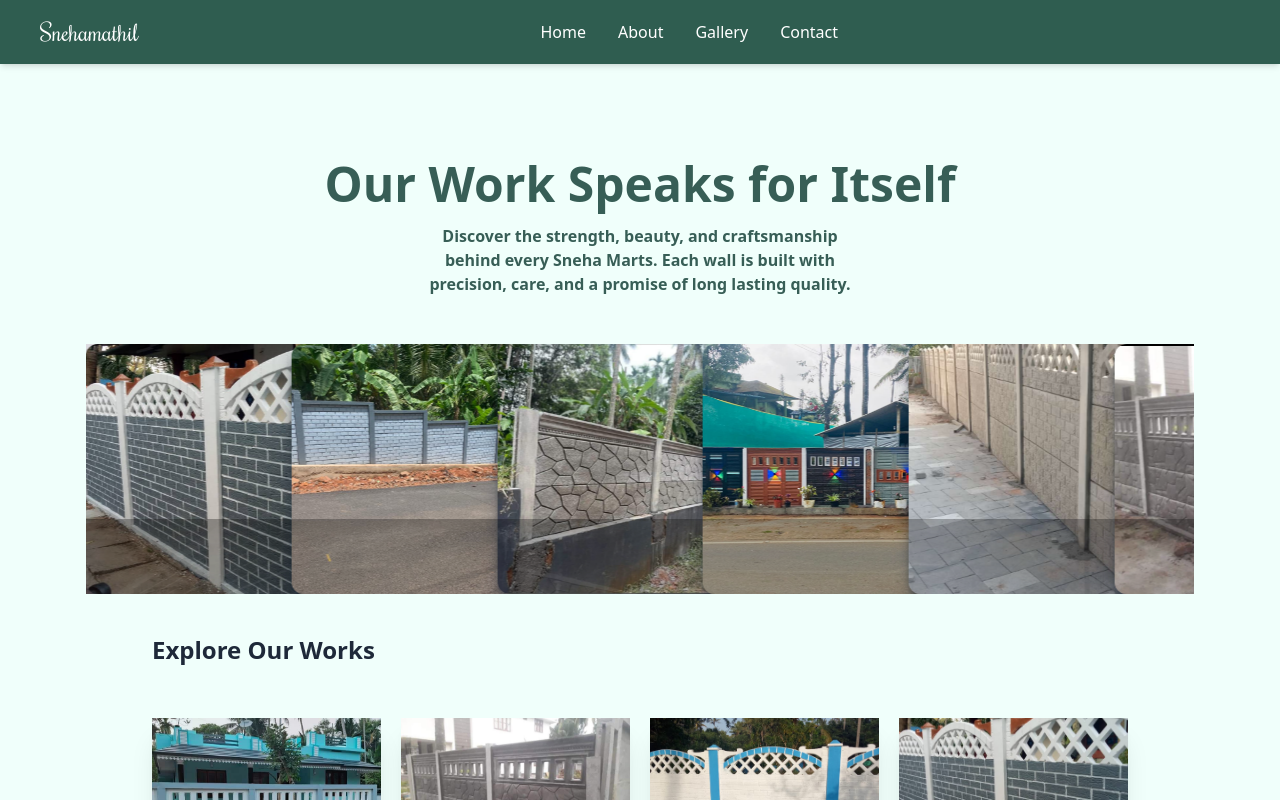
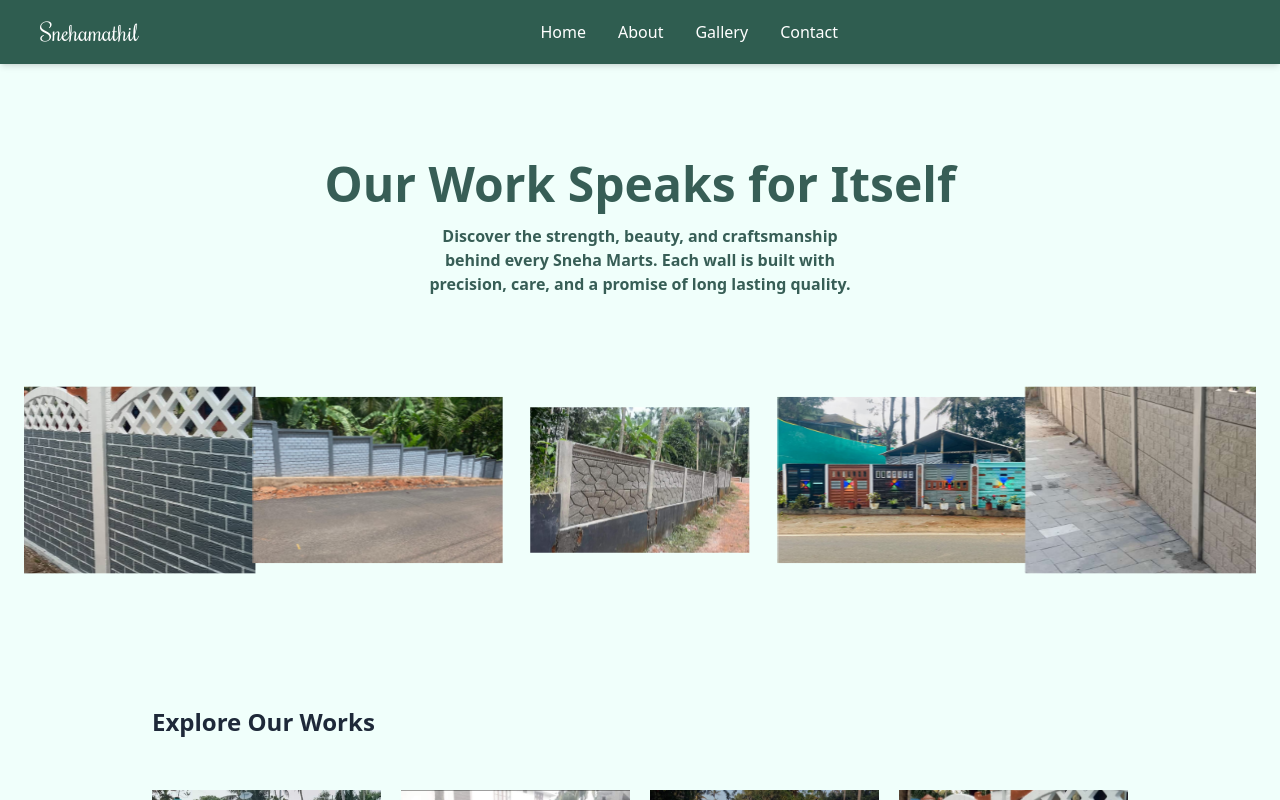
Before and after one commit to shaheem728/Snehamathil, a React (Vite) app in the folder client/: page /gallery in a window 1280 px wide. Shown: the top 800 px of the page. Built offline with nearby package versions, Linux system fonts and the light colour scheme.

Commit message:
Updated PanoramaSlider component and replaced PanoramaSwiper in Gallery page

```diff
--- a/client/src/components/PanoramaSlider.jsx
+++ b/client/src/components/PanoramaSlider.jsx
@@ -24,19 +24,19 @@ const PanoramaSlider = () => {
             breakpoints={{
               640: {
                 slidesPerView: 1.5,
-                spaceBetween: 0,
+                spaceBetween: -70,
               },
               768: {
                 slidesPerView: 2.5,
-                spaceBetween: 0,
+                spaceBetween: -70,
               },
               1024: {
                 slidesPerView: 3.5,
-                spaceBetween: 0,
+                spaceBetween: -70,
               },
               1280: {
                 slidesPerView: 4.5,
-                spaceBetween: 0,
+                spaceBetween: -50,
               },
             }}
             className="panorama-swiper"
@@ -47,7 +47,7 @@ const PanoramaSlider = () => {
                   <img
                     src={slide.url}
                     alt="slide"
-                    className="w-full h-full object-cover"
+                    className="w-screen  h-full object-cover"
                   />
                 </div>
               </SwiperSlide>
--- a/client/src/pages/user/Gallery.jsx
+++ b/client/src/pages/user/Gallery.jsx
@@ -1,6 +1,7 @@
 import React from 'react'
 import { gallery } from '../../assets/assets'
 import PanoramaSwiper from '../../components/PanoramaSwiper'
+import PanoramaSlider from '../../components/PanoramaSlider'
 import {  useNavigate  } from 'react-router-dom';
 const Gallery = () => {
   const navigate =  useNavigate ()
@@ -19,8 +20,8 @@ const Gallery = () => {
 
         {/* Carousal Slide */}
         <div className="mb-10">
-            {/* <PanoramaSlider/> */}
-            <PanoramaSwiper/>
+            <PanoramaSlider/>
+            {/* <PanoramaSwiper/> */}
         </div>
 
         {/* Gallery Section */}
```
